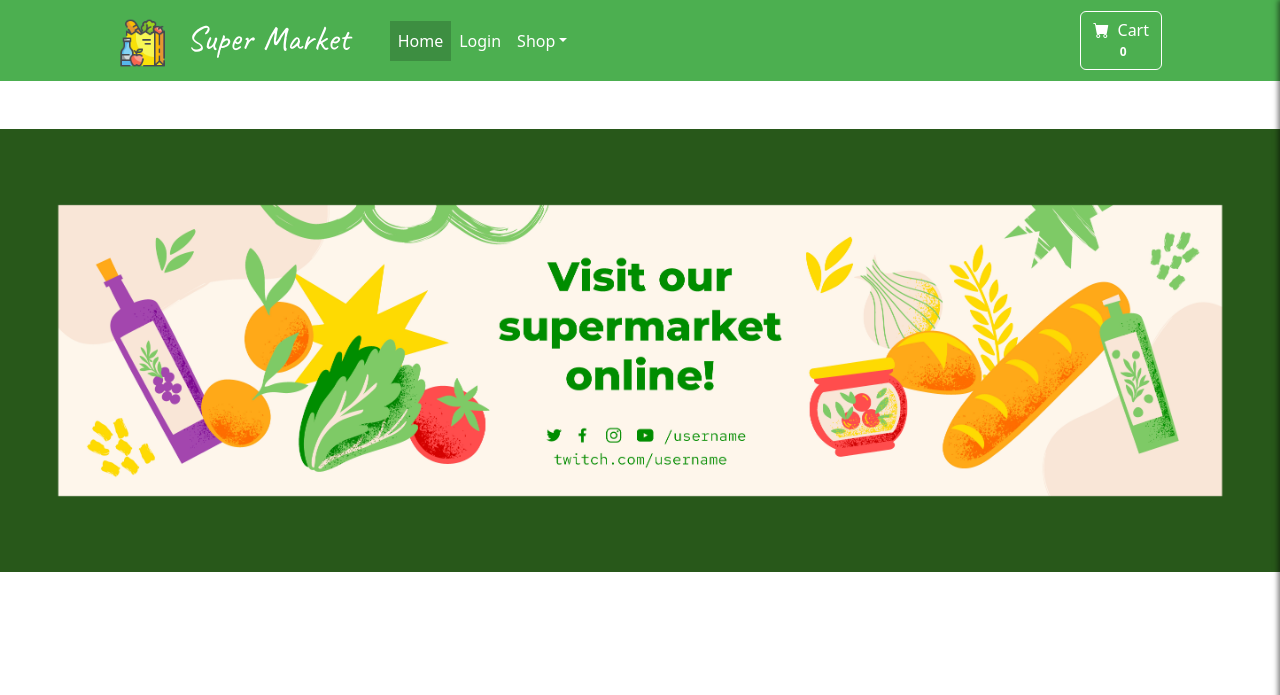
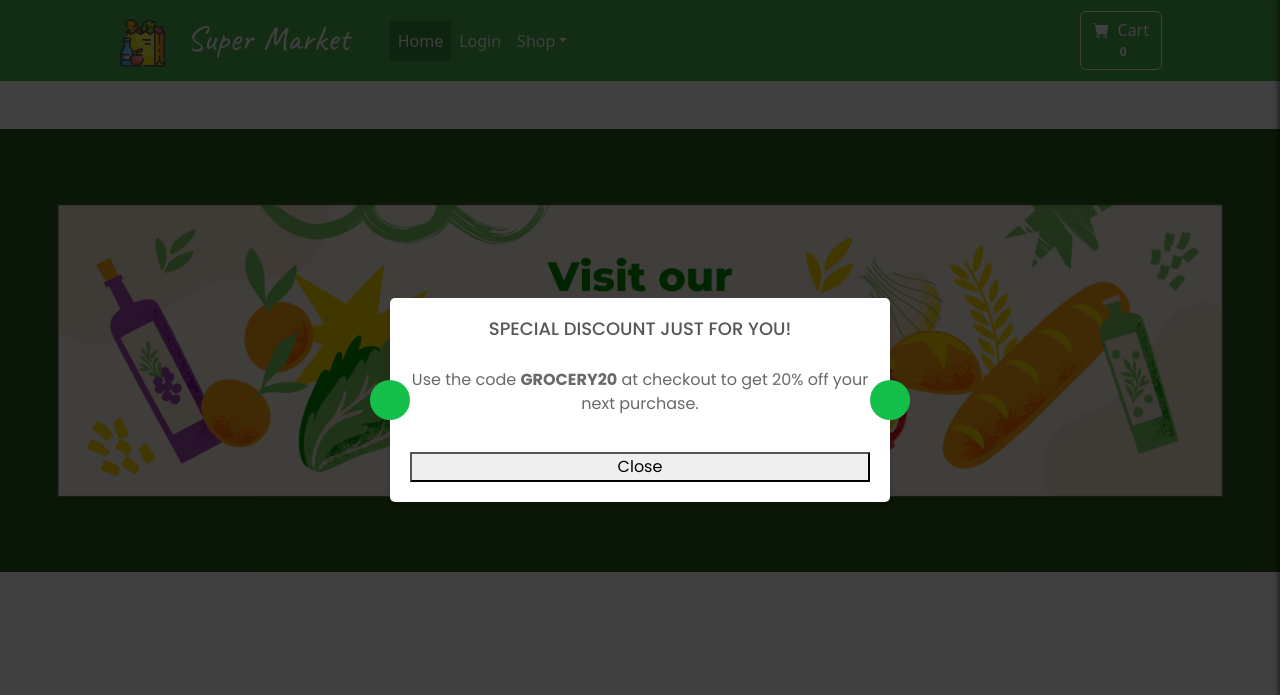
Before and after one commit to lidiads22/superMarket-project, a website: page home.html in a window 1280 px wide. Shown: the top 695 px of the page. Drawn offline with nearby package versions, Linux system fonts and the light colour scheme.

Commit message:
Updated bugs ...

```diff
--- a/cart.css
+++ b/cart.css
@@ -56,9 +56,6 @@
     -webkit-user-select: none;
     touch-action: manipulation;
 }
-
-
-
 .cartTab .btn .close{
     background-color: white;
 }
@@ -82,3 +79,104 @@
     background-color: transparent;
     color: #eee;
 }
+
+.popup-overlay {
+    position: fixed;
+    top: 0;
+    left: 0;
+    width: 100%;
+    height: 100%;
+    background-color: rgba(0, 0, 0, 0.75);
+    display: flex;
+    justify-content: center;
+    align-items: center;
+    visibility: hidden; /* Hide it by default */
+    opacity: 0;
+    transition: visibility 0s, opacity 0.5s linear;
+    z-index: 999; /* Ensure it's above other content */
+  }
+
+  .popup-content {
+    width: 500px;
+    height: auto; /* Adjust based on content */
+    border-radius: 5px;
+    box-shadow: 0 4px 6px 0 rgba(0, 0, 0, 0.2);
+    background-color: #fff;
+    padding: 20px;
+    position: relative;
+    font-family: "Poppins", sans-serif;
+    display: flex;
+    flex-direction: column;
+    gap: 20px;
+    text-align: center;
+  }
+
+  .popup-content::after,
+  .popup-content::before {
+    content: "";
+    position: absolute;
+    height: 40px;
+    width: 40px;
+    border-radius: 40px;
+    z-index: 1;
+    top: calc(50% - 20px); /* Center vertically */
+    background-color: #14c04a;
+  }
+
+  .popup-content::after {
+    right: -20px;
+  }
+
+  .popup-content::before {
+    left: -20px;
+  }
+
+  .popup-content h1 {
+    font-size: 35px;
+    color: #565656;
+    margin: 0;
+  }
+
+  .popup-content h1 span {
+    font-size: 18px;
+  }
+
+  .popup-content h2 {
+    font-size: 18px;
+    color: #565656;
+    text-transform: uppercase;
+  }
+
+  .popup-content p {
+    font-size: 16px;
+    color: #696969;
+  }
+
+  .copy-button {
+  margin: 12px 0 -5px 0;
+  height: 45px;
+  border-radius: 4px;
+  padding: 0 5px;
+  border: 1px solid #29a82f;
+
+  }
+
+  .copy-button input {
+    flex: 1;
+    border: none;
+    padding: 10px;
+    font-size: 15px;
+  }
+
+  .copy-button button {
+    padding: 5px 20px;
+    background-color: #14c04a;
+    color: #fff;
+    border: none;
+    border-radius: 4px;
+  }
+
+  .popup-overlay.show {
+    visibility: visible;
+    opacity: 1;
+  }
--- a/cart.js
+++ b/cart.js
@@ -140,3 +140,15 @@ document.addEventListener('DOMContentLoaded', function() {
         cartTab.style.display = 'block';
     });
 });
+
+
+
+document.addEventListener('DOMContentLoaded', function() {
+  setTimeout(function() {
+    document.getElementById('discountPopup').classList.add('show');
+  }, 2000); // Show popup after 2 seconds for demonstration
+});
+
+function closePopup() {
+  document.getElementById('discountPopup').classList.remove('show');
+}
--- a/home.html
+++ b/home.html
@@ -10,6 +10,8 @@
   <link rel="icon" type="image/x-icon" href="assets/46271.jpg" />
   <!-- Bootstrap icons-->
   <link href="https://cdn.jsdelivr.net/npm/bootstrap-icons@1.5.0/font/bootstrap-icons.css" rel="stylesheet" />
+  <link href="https://fonts.googleapis.com/css2?family=Poppins:wght@200;300;400;500;600;700&display=swap" rel="stylesheet">
+
   <!-- Core theme CSS (includes Bootstrap)-->
   <link href="css/styles.css" rel="stylesheet" />
   <link href="cart.css" rel="stylesheet" />
@@ -55,12 +57,21 @@
       </form>
     </div>
 </nav>
-
 <!-- Header-->
 <header class="bg-dark py-5">
   <!-- Adding an image -->
   <img src="assets/7053285.jpg"  class="img-fluid">
 </header>
+
+<!-- Discount-->
+<div id="discountPopup" class="popup-overlay">
+  <div class="popup-content">
+    <h2>Special Discount Just for You!</h2>
+    <p>Use the code <strong>GROCERY20</strong> at checkout to get 20% off your next purchase.</p>
+    <button onclick="closePopup()">Close</button>
+  </div>
+</div>
+
 
 
 <!-- Section VEGETABLES-->
@@ -85,10 +96,7 @@
             <button class="btn btn-outline-dark mt-auto" onclick="handleAddToCartClick(event)" data-itemid="broccoli_ID" data-quantity="1">
               Add to cart
             </button>
-
           </div>
-
-
 
         </div>
       </div>
@@ -285,7 +293,6 @@
     </div>
   </div>
 
-
 <div class="cartTab"  >
   <h1>Shopping Cart</h1>
 <div class="ListCart">
@@ -326,7 +333,6 @@
 <script>
 // Additional JavaScript for handling cart functionality
 // JavaScript for toggling the cart sidebar
-
 </script>
 </body>
 </html>
```
Also changed, not shown: signUp.html (+2 -2 lines).
